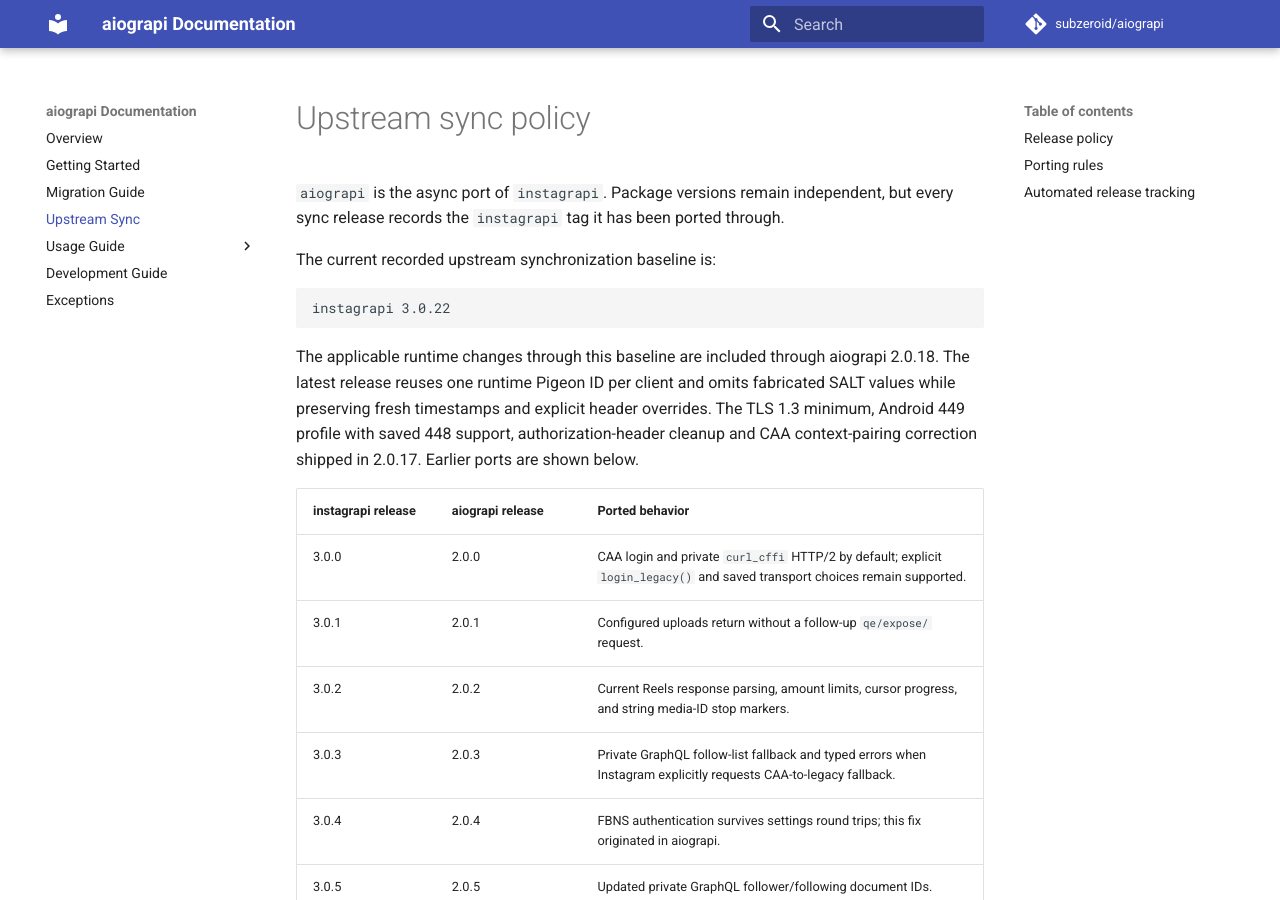
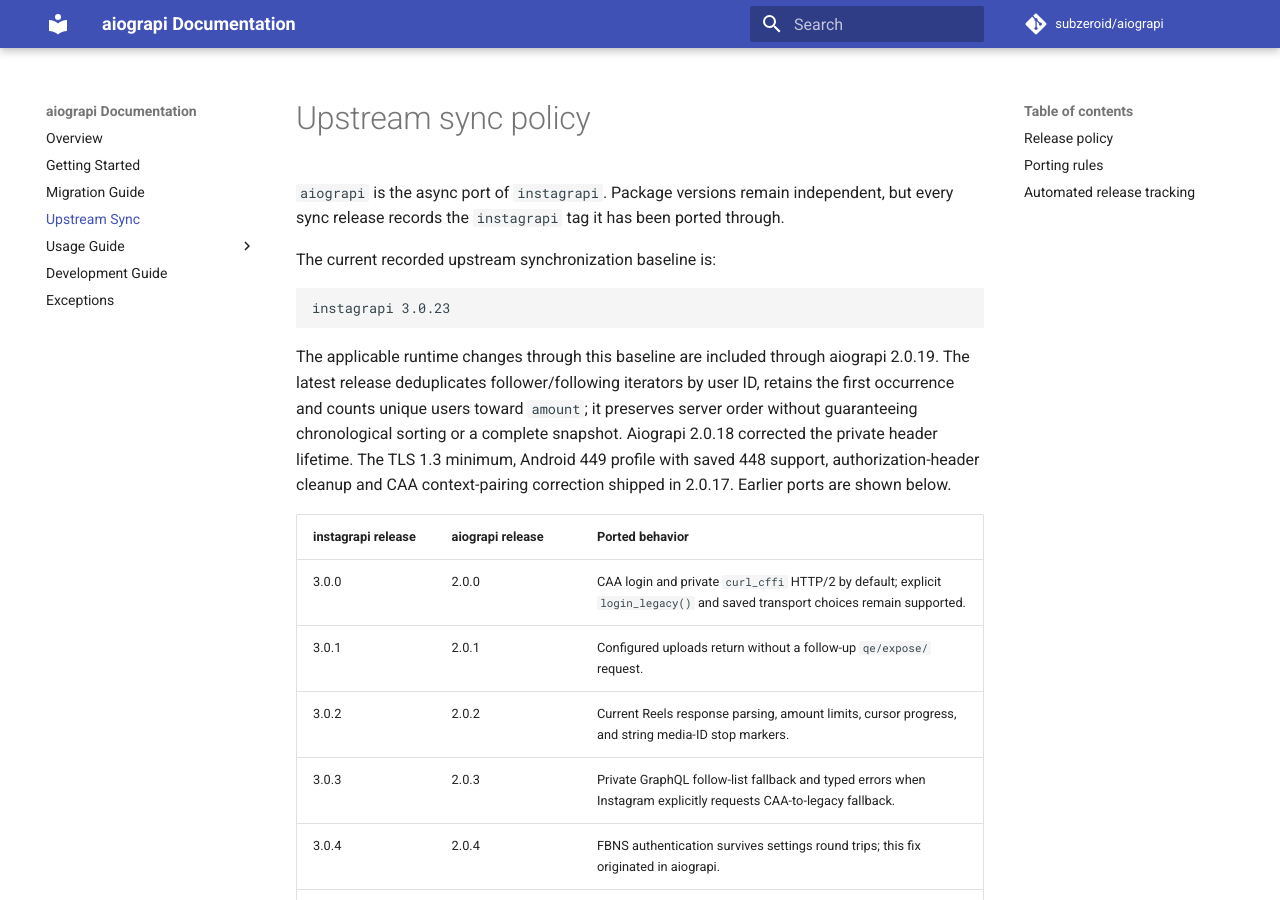
Before and after one commit to subzeroid/aiograpi, an MkDocs documentation site: the page built from docs/upstream-sync.md, in a window 1280 px wide and 900 px high. Built offline with MkDocs 1.6.1 and Material for MkDocs 9.7.7, drawn with Linux system fonts in a browser that asks for light colours; comment, search, counter and statistics services are not loaded; the version menu is left out; some of the changed text lies outside the part shown.

Commit message:
chore: release aiograpi 2.0.19 (#504)
Prepare the patch release with follower/following iterator deduplication and verified documentation updates.

````diff
--- a/aiograpi/__init__.py
+++ b/aiograpi/__init__.py
@@ -48,7 +48,7 @@ from aiograpi.mixins.video import DownloadVideoMixin, UploadVideoMixin
 # Used as fallback logger if another is not provided.
 DEFAULT_LOGGER = logging.getLogger("aiograpi")
 
-__upstream_instagrapi_version__ = "3.0.22"
+__upstream_instagrapi_version__ = "3.0.23"
 
 
 class Client(
--- a/docs/upstream-sync.md
+++ b/docs/upstream-sync.md
@@ -5,10 +5,10 @@
 The current recorded upstream synchronization baseline is:
 
 ```text
-instagrapi 3.0.22
+instagrapi 3.0.23
 ```
 
-The applicable runtime changes through this baseline are included through aiograpi 2.0.18. The latest release reuses one runtime Pigeon ID per client and omits fabricated SALT values while preserving fresh timestamps and explicit header overrides. The TLS 1.3 minimum, Android 449 profile with saved 448 support, authorization-header cleanup and CAA context-pairing correction shipped in 2.0.17. Earlier ports are shown below.
+The applicable runtime changes through this baseline are included through aiograpi 2.0.19. The latest release deduplicates follower/following iterators by user ID, retains the first occurrence and counts unique users toward `amount`; it preserves server order without guaranteeing chronological sorting or a complete snapshot. Aiograpi 2.0.18 corrected the private header lifetime. The TLS 1.3 minimum, Android 449 profile with saved 448 support, authorization-header cleanup and CAA context-pairing correction shipped in 2.0.17. Earlier ports are shown below.
 
 | instagrapi release | aiograpi release | Ported behavior |
 | --- | --- | --- |
@@ -35,6 +35,7 @@ The applicable runtime changes through this baseline are included through aiogra
 | 3.0.20 | 2.0.17 | Use the native Android 449 profile, retain saved 448 settings, and preserve the existing CAA login payload. |
 | 3.0.21 | 2.0.17 | Require TLS 1.3 for private curl requests while retaining hybrid/classical groups and HTTP/2. Standalone login diagnostics and development-tool changes are sync-specific. |
 | 3.0.22 | 2.0.18 | Reuse one runtime Pigeon ID per client, omit fabricated SALT defaults, and preserve explicit header overrides. Documentation service links and app-profile guidance are sync-specific. |
+| 3.0.23 | 2.0.19 | Follower/following iterators yield unique user IDs and count unique users toward `amount`, preserving first-seen data and server order. |
 
 See the [login migration guide](usage-guide/login-migration.md) for the current defaults and compatibility options. From aiograpi 2.0.3, `login()` follows an explicit fallback instruction returned by Instagram; it does not retry every failed CAA login through the legacy endpoint.
 
--- a/pyproject.toml
+++ b/pyproject.toml
@@ -4,7 +4,7 @@ build-backend = "setuptools.build_meta"
 
 [project]
 name = "aiograpi"
-version = "2.0.18"
+version = "2.0.19"
 authors = [
     { name = "Mark Subzeroid", email = "143403577+subzeroid@users.noreply.github.com" },
 ]
````
Also changed, not shown: CHANGELOG.md (+10 -0 lines), 1 other file.
